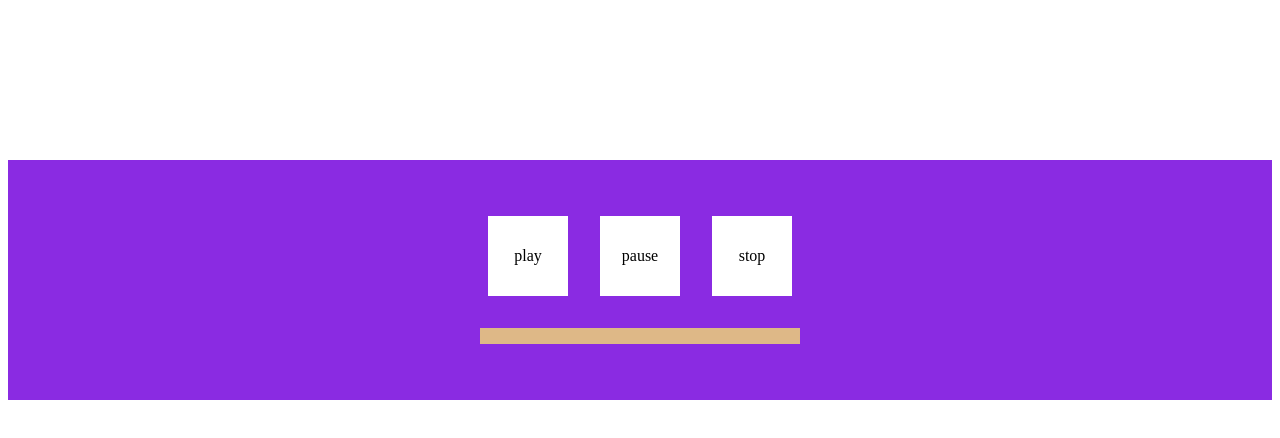
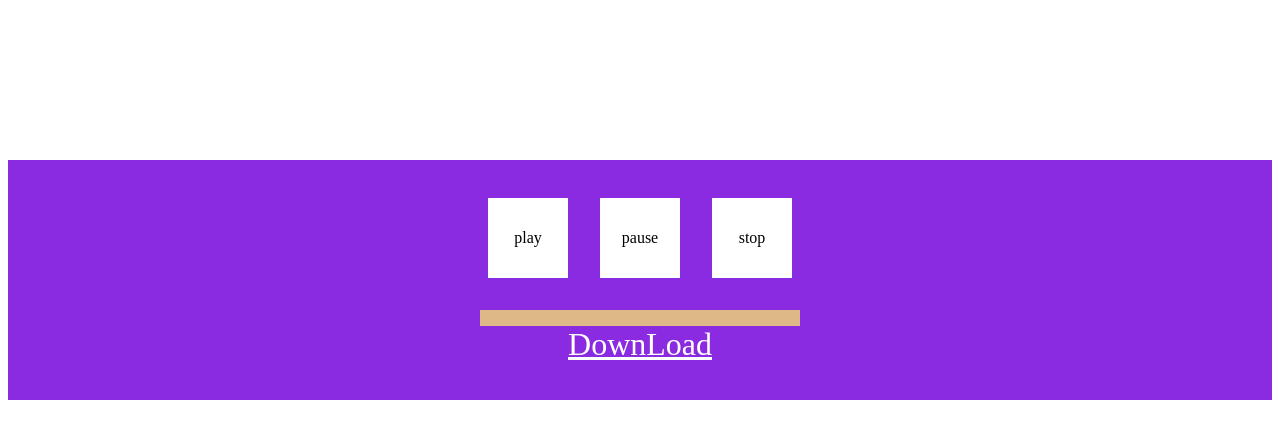
Before and after one commit to Track-1/pre-task, a React (Create React App) app: page /jyPlayer in a window 1280 px wide. Shown: the top 438 px of the page. Built offline with nearby package versions, Linux system fonts and the light colour scheme.

Commit message:
[ feat ] audio download

```diff
--- a/src/pages/jyPlayer.tsx
+++ b/src/pages/jyPlayer.tsx
@@ -56,6 +56,9 @@ export default function JyPlayer() {
       <PlayerWrapper onClick={controlAudio} ref={playBar}>
         <Playbar progress={progress} />
       </PlayerWrapper>
+      <DownloadBtn href={ditto} download>
+        DownLoad
+      </DownloadBtn>
     </Container>
   );
 }
@@ -133,3 +136,9 @@ const PlayerWrapper = styled.div`
 
   background-color: burlywood;
 `;
+
+const DownloadBtn = styled.a`
+  font-size: 2rem;
+
+  color: white;
+`;
```
